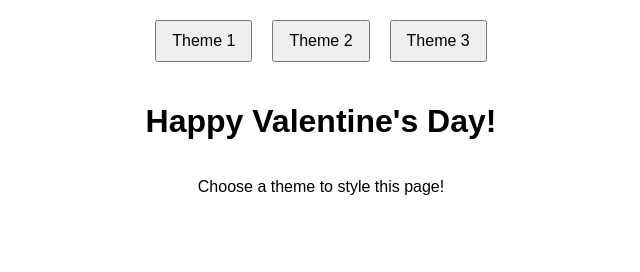
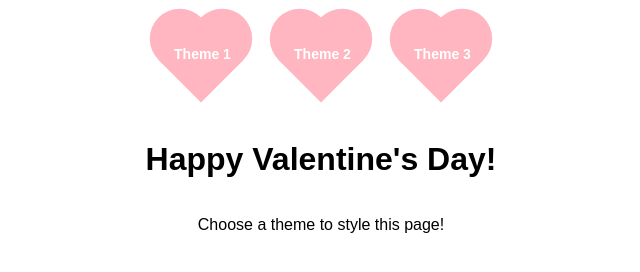
Before and after one commit to Brandon-Matran/PulseCheck, a plain HTML site: page index.html in a window 1280 px wide. Shown: the whole page, without its empty margins (319-959 px from the left). Drawn offline with Linux system fonts and the light colour scheme.

Commit message:
Heart buttons

```diff
--- a/index.html
+++ b/index.html
@@ -15,19 +15,107 @@
             font-family: Arial, sans-serif; /* Optional: Set a default font */
             /* Optional: Background color */
             padding: 20px; /* Optional: Padding around the body */
+            overflow: hidden;
         }
 
         .button-container {
-            margin-bottom: 20px; /* Space between buttons and other content */
+            display: flex;
+            justify-content: center;
+            gap: 20px; /* Adjust spacing between heart buttons */
+            margin-bottom: 20px;
+            padding: 10px;
+
         }
 
-        button {
-            margin: 0 10px; /* Space between buttons */
-            padding: 10px 15px; /* Button padding */
-            font-size: 16px; /* Button font size */
-            cursor: pointer; /* Cursor style */
+        /* Heart Button */
+        .heart-button {
+            background: transparent;
+            margin-left: 20px;
+            border: none;
+            outline: none;
+            cursor: pointer;
+            width: 60px;
+            height: 60px;
+            position: relative;
+            transform: rotate(-315deg);
+            display: inline-block;
+            margin-right: 20px; /* Ensure spacing */
         }
 
+        /* Heart Shape */
+        .heart-button,
+        .heart-button::before,
+        .heart-button::after {
+            background-color: lightpink;
+            display: block;
+        }
+
+        /* Create two circular parts of the heart */
+        .heart-button::before,
+        .heart-button::after {
+            content: "";
+            position: absolute;
+            width: 60px;
+            height: 60px;
+            border-radius: 50%;
+        }
+
+        /* Position the circles for top rounded heart */
+        .heart-button::before {
+            top: -30px;
+            left: 0;
+        }
+
+        .heart-button::after {
+            left: -30px;
+            top: 0;
+        }
+
+/* Text inside heart */
+.heart-button span {
+    position: absolute;
+    left: 0;
+    right: 0;
+    top: 0;
+    padding-bottom: 10px;
+    width: 100%; /* Make it fit the heart */
+    height: 100%; /* Ensure it covers the heart */
+    display: flex;
+    align-items: center;
+    justify-content: center;
+    transform: rotate(315deg) translate(5px, -5px); /* Adjust to center */
+    font-size: 14px; /* Make it more readable */
+    font-family: Arial, sans-serif;
+    font-weight: bold;
+    color: white;
+    text-align: center;
+    line-height: 1;
+    z-index: 9999;
+}
+/* Heart Button Hover Animation */
+@keyframes heartBeat {
+    0% {
+        transform: rotate(-315deg) scale(1);
+    }
+    50% {
+        transform: rotate(-315deg) scale(1.15); /* Increase size by 15% */
+    }
+    100% {
+        transform: rotate(-315deg) scale(1);
+    }
+}
+
+/* Apply animation only on hover */
+.heart-button:hover {
+    animation: heartBeat 0.6s ease-in-out infinite;
+}
+
+
+        /* Hover effect */
+        .heart-button:hover {
+            opacity: 0.8;
+
+        }
         h1, p {
             text-align: center; /* Center-align text */
         }
@@ -36,9 +124,15 @@
 <body>
 
     <div class="button-container" style="display: flex; justify-content: center">
-        <button onclick="loadCSS('valentines.css'); loadHTML('theme1');">Theme 1</button>
-        <button onclick="loadCSS('valentines2.css'); loadHTML('theme2');">Theme 2</button>
-        <button onclick="loadCSS('valentines3.css'); loadHTML('theme3');">Theme 3</button>
+        <button class="heart-button" onclick="loadCSS('valentines.css'); loadHTML('theme1');">
+            <span>Theme 1</span>
+        </button>
+        <button class="heart-button" onclick="loadCSS('valentines2.css'); loadHTML('theme2');">
+            <span>Theme 2</span>
+        </button>
+        <button class="heart-button" onclick="loadCSS('valentines3.css'); loadHTML('theme3');">
+            <span>Theme 3</span>
+        </button>
     </div>
 
     <h1>Happy Valentine's Day!</h1>
--- a/valentines.css
+++ b/valentines.css
@@ -188,3 +188,6 @@ body {
   font-size:25px;
 
 }
+::-webkit-scrollbar {
+  display: none;
+}
--- a/valentines2.css
+++ b/valentines2.css
@@ -224,3 +224,7 @@
       transform: scaleX(0.85);
     }
   }
+
+  ::-webkit-scrollbar {
+    display: none;
+  }
```
